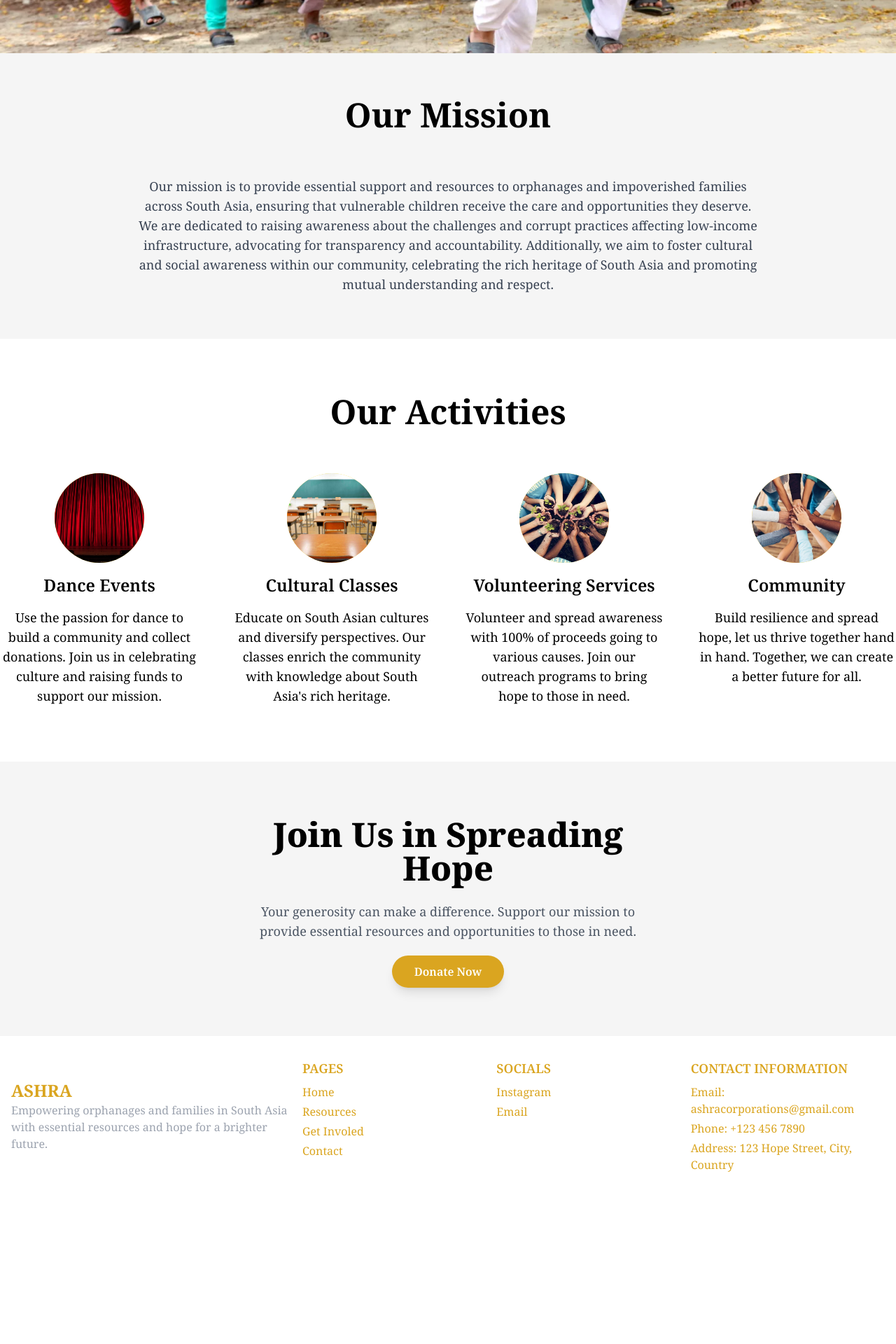
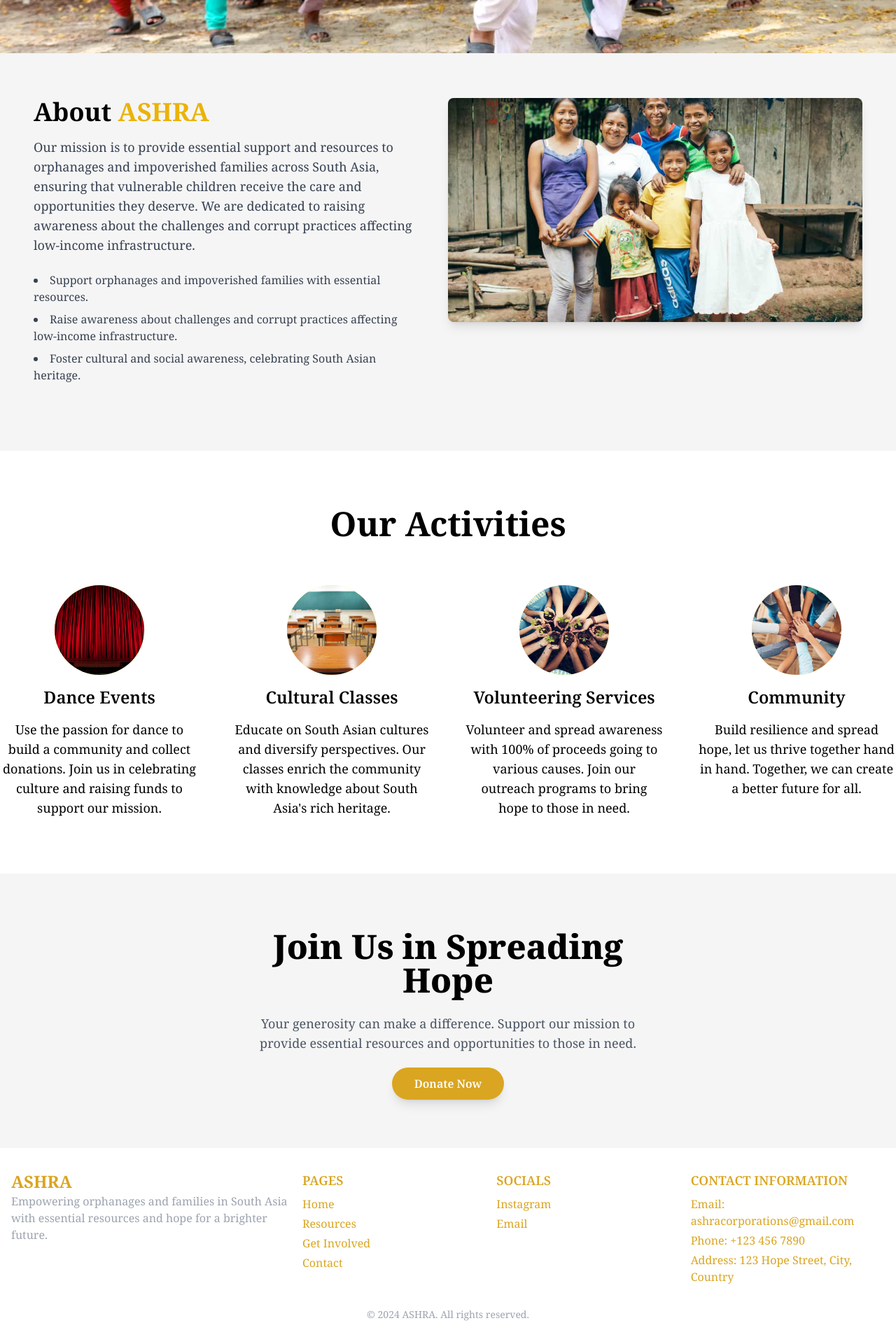
Before and after one commit to Sarvajith-Karun/ASHRA-Website, a Next.js app: page / in a window 1280 px wide. Shown: the part 588-2508 px from the top of the page at 70% size. Before the commit the page ends 2296 px from the top, so only its background shows below. Built offline with nearby package versions, Linux system fonts and the light colour scheme.

Commit message:
cleaned up website

```diff
--- a/app/layout.tsx
+++ b/app/layout.tsx
@@ -2,7 +2,7 @@ import type { Metadata } from "next";
 import { Noto_Serif } from "@next/font/google";
 import "./globals.css";
 import Navbar from "@/components/Navbar";
-import Footer from "@/components/Footer";
+import Footer from "@/components/footer/Footer";
 
 const noto_serif = Noto_Serif({ subsets: ["latin"] });
 
--- a/components/Section1.tsx
+++ b/components/Section1.tsx
@@ -12,12 +12,14 @@ const Section1: React.FC = () => {
         initial={{ opacity: 0 }}
         animate={{ opacity: 1 }}
         transition={{ duration: 1 }}
+        viewport={{ once: true, amount: 'some' }}
       >
         <motion.div
           className="text-center bg-white bg-opacity-75 p-8 rounded-lg"
           initial={{ y: -50, opacity: 0 }}
           animate={{ y: 0, opacity: 1 }}
           transition={{ duration: 0.75, ease: "easeOut" }}
+          viewport={{ once: true, amount: 'some' }}
         >
           <h1 className="text-6xl font-extrabold text-black mb-4">
             ASHRA: <span className="text-[#DAA520]">Be the Hope</span>
@@ -27,6 +29,7 @@ const Section1: React.FC = () => {
             initial={{ y: 50, opacity: 0 }}
             animate={{ y: 0, opacity: 1 }}
             transition={{ duration: 0.75, ease: "easeOut", delay: 0.2 }}
+            viewport={{ once: true, amount: 'some' }}
           >
             Welcome to ASHRA, where our mission is to provide essential support and resources to orphanages and impoverished families across South Asia.
           </motion.p>
--- a/components/Section2.tsx
+++ b/components/Section2.tsx
@@ -2,27 +2,47 @@
 
 import React from 'react';
 import { motion } from 'framer-motion';
+import Image from 'next/image';
 
 const MissionSection: React.FC = () => {
   return (
-    <section className='bg-[#F5F5F5] py-16'>
+    <section className="bg-[#F5F5F5] py-16">
+      <div className="max-w-7xl mx-auto px-6 lg:px-12 flex flex-col lg:flex-row items-center lg:items-start">
+        <div className="lg:w-1/2 lg:pr-12 mb-8 lg:mb-0 text-center lg:text-left">
           <motion.div
-        className='max-w-4xl mx-auto text-center'
             initial={{ opacity: 0, y: 50 }}
             whileInView={{ opacity: 1, y: 0 }}
             transition={{ duration: 0.8, ease: 'easeOut' }}
-        viewport={{ once: true, amount: 'all' }}
+            viewport={{ once: true, amount: 'some' }}
           >
-        <h2 className="text-5xl font-bold text-black mb-16">
-          Our Mission
+            <h2 className="text-4xl font-bold text-black mb-4">
+              About <span className="text-yellow-500">ASHRA</span>
             </h2>
-        <p className='text-lg text-gray-700'>
+            <p className="text-lg text-gray-700 mb-6">
               Our mission is to provide essential support and resources to orphanages and impoverished families across South Asia,
               ensuring that vulnerable children receive the care and opportunities they deserve. We are dedicated to raising awareness
-          about the challenges and corrupt practices affecting low-income infrastructure, advocating for transparency and accountability.
-          Additionally, we aim to foster cultural and social awareness within our community, celebrating the rich heritage of South Asia and promoting mutual understanding and respect.
+              about the challenges and corrupt practices affecting low-income infrastructure.
             </p>
+            <ul className="list-disc list-inside text-left text-gray-700 mb-8">
+              <li className="mb-2">Support orphanages and impoverished families with essential resources.</li>
+              <li className="mb-2">Raise awareness about challenges and corrupt practices affecting low-income infrastructure.</li>
+              <li className="mb-2">Foster cultural and social awareness, celebrating South Asian heritage.</li>
+            </ul>
           </motion.div>
+        </div>
+
+        <div className="lg:w-1/2 flex justify-center lg:justify-end hidden lg:block">
+          <div className="relative w-full h-64 lg:h-80">
+            <Image
+              src="/FamilyImg.jpg"
+              alt="Mission Image"
+              layout="fill"
+              objectFit="cover"
+              className="rounded-lg shadow-lg"
+            />
+          </div>
+        </div>
+      </div>
     </section>
   );
 };
--- a/components/Section3.tsx
+++ b/components/Section3.tsx
@@ -12,7 +12,7 @@ const Section3: React.FC = () => {
         initial={{ opacity: 0, y: 50 }}
         whileInView={{ opacity: 1, y: 0 }}
         transition={{ duration: 0.8, ease: 'easeOut' }}
-        viewport={{ once: true, amount: 'all' }}
+        viewport={{ once: true, amount: 'some' }}
       >
         <h2 className="text-5xl font-bold text-black mb-16">Our Activities</h2>
 
@@ -30,12 +30,14 @@ const Section3: React.FC = () => {
               initial={{ opacity: 0, scale: 0.8 }}
               animate={{ opacity: 1, scale: 1 }}
               transition={{ duration: 0.6, ease: 'easeOut' }}
+              viewport={{ once: true, amount: 'some' }}
             >
               <motion.div
                 className="w-32 h-32 mb-4 rounded-full bg-yellow-300 flex items-center justify-center"
                 initial={{ opacity: 0, rotate: 90 }}
                 animate={{ opacity: 1, rotate: 0 }}
                 transition={{ duration: 0.8, ease: 'easeOut' }}
+                viewport={{ once: true, amount: 'some' }}
               >
                 <img
                   src={activity.image}
--- a/components/Section4.tsx
+++ b/components/Section4.tsx
@@ -18,6 +18,7 @@ const Section4: React.FC = () => {
           initial={{ opacity: 0, scale: 0.8 }}
           animate={{ opacity: 1, scale: 1 }}
           transition={{ duration: 0.8, ease: 'easeOut' }}
+          viewport={{ once: true, amount: 'some' }}
         >
           Join Us in Spreading Hope
         </motion.h2>
@@ -26,6 +27,7 @@ const Section4: React.FC = () => {
           initial={{ opacity: 0, x: -50 }}
           animate={{ opacity: 1, x: 0 }}
           transition={{ duration: 0.8, ease: 'easeOut' }}
+          viewport={{ once: true, amount: 'some' }}
         >
           Your generosity can make a difference. Support our mission to provide essential resources and opportunities to those in need.
         </motion.p>
@@ -35,6 +37,7 @@ const Section4: React.FC = () => {
           initial={{ opacity: 0, scale: 0.8 }}
           animate={{ opacity: 1, scale: 1 }}
           transition={{ duration: 0.8, ease: 'easeOut' }}
+          viewport={{ once: true, amount: 'some' }}
         >
           Donate Now
         </motion.a>
--- a/components/about/AboutSection1.tsx
+++ b/components/about/AboutSection1.tsx
@@ -13,6 +13,7 @@ export function AboutSection1() {
           initial={{ opacity: 0, y: -50 }}
           whileInView={{ opacity: 1, y: 0 }}
           transition={{ duration: 0.8 }}
+          viewport={{ once: true, amount: 'some' }}
         >
           Our Story
         </motion.h2>
@@ -22,6 +23,7 @@ export function AboutSection1() {
           initial={{ opacity: 0, y: 50 }}
           whileInView={{ opacity: 1, y: 0 }}
           transition={{ duration: 0.8, delay: 0.2 }}
+          viewport={{ once: true, amount: 'some' }}
         >
           ASHRA is a female-led youth non-profit organization founded by Shriya, Anshi, and Sadhna on March 15th, 2024. What began as an idea on a living room couch has blossomed into a remarkable organization making a large impact. ASHRA merges the founders' love and passion for dance with a drive for societal change, channeling their efforts to collect donations and raise awareness for their motherland. As first-generation Americans born to Indian immigrants, our founders deeply understand the gaps within education and cultural awareness. ASHRA is dedicated to bridging these gaps together to foster a more inclusive world. Join us on this journey and be the change you wish to see in the world. BE THE HOPE!
         </motion.p>
@@ -31,6 +33,7 @@ export function AboutSection1() {
           initial={{ opacity: 0 }}
           whileInView={{ opacity: 1 }}
           transition={{ duration: 0.8, delay: 0.4 }}
+          viewport={{ once: true, amount: 'some' }}
         >
           <Carousel className="w-full">
             <CarouselContent>
@@ -43,6 +46,7 @@ export function AboutSection1() {
                       className="w-[400px] h-[400px] object-cover mx-auto"
                       whileHover={{ scale: 1.05 }}
                       transition={{ duration: 0.3 }}
+                      viewport={{ once: true, amount: 'some' }}
                     />
                   </div>
                 </CarouselItem>
--- a/components/Footer.tsx
+++ b/components/footer/Footer.tsx
@@ -4,7 +4,7 @@ const Footer = () => {
   return (
     <footer className="bg-white text-[#DAA520] py-8">
       <div className="container mx-auto px-4">
-        <div className="flex flex-wrap justify-between items-center">
+        <div className="flex flex-wrap justify-between items-start">
           <div className="w-full md:w-1/3 mb-4 md:mb-0">
             <h1 className="text-2xl font-bold">ASHRA</h1>
             <p className="text-gray-400">
@@ -13,17 +13,17 @@ const Footer = () => {
           </div>
 
           <div className="w-full md:w-2/3 flex flex-wrap justify-between">
-            <div className="w-1/3 mb-4 md:mb-0">
+            <div className="w-full sm:w-1/3 mb-4 md:mb-0">
               <h2 className="text-lg font-semibold mb-2">PAGES</h2>
               <ul className="space-y-1">
                 <li><a href="/" className="hover:text-black">Home</a></li>
                 <li><a href="/resources" className="hover:text-black">Resources</a></li>
-                <li><a href="/team" className="hover:text-black">Get Involed</a></li>
+                <li><a href="/team" className="hover:text-black">Get Involved</a></li>
                 <li><a href="/contact" className="hover:text-black">Contact</a></li>
               </ul>
             </div>
 
-            <div className="w-1/3 mb-4 md:mb-0">
+            <div className="w-full sm:w-1/3 mb-4 md:mb-0">
               <h2 className="text-lg font-semibold mb-2">SOCIALS</h2>
               <ul className="space-y-1">
                 <li><a href="https://www.instagram.com/ashra.corp/?igsh=aTNxcmg2YzA3bTVx&utm_source=qr" target="_blank" rel="noopener noreferrer" className="hover:text-black">Instagram</a></li>
@@ -31,7 +31,7 @@ const Footer = () => {
               </ul>
             </div>
 
-            <div className="w-1/3">
+            <div className="w-full sm:w-1/3">
               <h2 className="text-lg font-semibold mb-2">CONTACT INFORMATION</h2>
               <ul className="space-y-1">
                 <li>Email: <a href="mailto:ashracorporations@gmail.com" className="hover:text-black">ashracorporations@gmail.com</a></li>
@@ -42,6 +42,9 @@ const Footer = () => {
           </div>
         </div>
 
+        <div className="text-center text-gray-400 text-sm mt-8">
+          <span>© 2024 ASHRA. All rights reserved.</span>
+        </div>
       </div>
     </footer>
   );
--- a/components/getinvolved/InvolvedSection1.tsx
+++ b/components/getinvolved/InvolvedSection1.tsx
@@ -12,6 +12,7 @@ const InvolvedSection1 = () => {
         initial={{ opacity: 0, y: 50 }}
         whileInView={{ opacity: 1, y: 0 }}
         transition={{ duration: 0.8 }}
+        viewport={{ once: true, amount: 'some' }}
       >
         <h2 className="text-5xl font-bold text-black mb-16">Founders</h2>
         <div className="grid grid-cols-1 md:grid-cols-3 lg:grid-cols-3 gap-12">
@@ -22,6 +23,7 @@ const InvolvedSection1 = () => {
               initial={{ opacity: 0, scale: 0.9 }}
               whileInView={{ opacity: 1, scale: 1 }}
               transition={{ duration: 0.6, delay: index * 0.2 }}
+              viewport={{ once: true, amount: 'some' }}
             >
               <div className="w-32 h-32 mb-4 rounded-full bg-yellow-300 flex items-center justify-center">
                 <img
--- a/components/getinvolved/InvolvedSection2.tsx
+++ b/components/getinvolved/InvolvedSection2.tsx
@@ -12,6 +12,7 @@ const InvolvedSection2 = () => {
         initial={{ opacity: 0, y: 50 }}
         whileInView={{ opacity: 1, y: 0 }}
         transition={{ duration: 0.8 }}
+        viewport={{ once: true, amount: 'some' }}
       >
         <h2 className="text-4xl font-bold text-black mb-12">Get In Touch with ASHRA</h2>
         <div className="flex flex-col md:flex-row justify-center items-center space-y-8 md:space-y-0 md:space-x-16">
@@ -20,6 +21,7 @@ const InvolvedSection2 = () => {
             initial={{ opacity: 0, scale: 0.9 }}
             whileInView={{ opacity: 1, scale: 1 }}
             transition={{ duration: 0.6 }}
+            viewport={{ once: true, amount: 'some' }}
           >
             <FaInstagram className="text-[#DAA520] text-6xl mb-4" />
             <h3 className="text-2xl font-semibold text-black mb-2">Follow Us on Instagram</h3>
@@ -38,6 +40,7 @@ const InvolvedSection2 = () => {
             initial={{ opacity: 0, scale: 0.9 }}
             whileInView={{ opacity: 1, scale: 1 }}
             transition={{ duration: 0.6, delay: 0.2 }}
+            viewport={{ once: true, amount: 'some' }}
           >
             <FaEnvelope className="text-[#DAA520] text-6xl mb-4" />
             <h3 className="text-2xl font-semibold text-black mb-2">Email Us</h3>
--- a/components/getinvolved/InvolvedSection3.tsx
+++ b/components/getinvolved/InvolvedSection3.tsx
@@ -12,6 +12,7 @@ const InvolvedSection3 = () => {
         initial={{ opacity: 0, y: 50 }}
         whileInView={{ opacity: 1, y: 0 }}
         transition={{ duration: 0.8 }}
+        viewport={{ once: true, amount: 'some' }}
       >
         <h2 className="text-5xl font-bold text-black mb-16">Join Us</h2>
         <div className="grid grid-cols-1 md:grid-cols-2 gap-12">
@@ -20,6 +21,7 @@ const InvolvedSection3 = () => {
             initial={{ opacity: 0, scale: 0.9 }}
             whileInView={{ opacity: 1, scale: 1 }}
             transition={{ duration: 0.6 }}
+            viewport={{ once: true, amount: 'some' }}
           >
             <FaUsers className="text-[#DAA520] text-6xl mb-6" />
             <h3 className="text-3xl font-semibold text-black mb-4">Dance Team</h3>
@@ -33,6 +35,7 @@ const InvolvedSection3 = () => {
             initial={{ opacity: 0, scale: 0.9 }}
             whileInView={{ opacity: 1, scale: 1 }}
             transition={{ duration: 0.6, delay: 0.2 }}
+            viewport={{ once: true, amount: 'some' }}
           >
             <FaHandsHelping className="text-[#DAA520] text-6xl mb-6" />
             <h3 className="text-3xl font-semibold text-black mb-4">Volunteer Team</h3>
@@ -47,6 +50,7 @@ const InvolvedSection3 = () => {
           initial={{ opacity: 0, y: 50 }}
           whileInView={{ opacity: 1, y: 0 }}
           transition={{ duration: 0.8 }}
+          viewport={{ once: true, amount: 'some' }}
         >
           <h3 className="text-3xl font-semibold text-black mb-4">Interested in Joining?</h3>
           <p className="text-lg text-black mb-6">
--- a/data.ts
+++ b/data.ts
@@ -64,3 +64,42 @@ export const founders: Founder[] = [
     image: "DefaultPfp.png",
   },
 ];
+
+export interface FooterLink {
+  name: string;
+  link: string;
+}
+
+export const pages: FooterLink[] = [
+  {
+    name: "Home",
+    link: "#"
+  },
+  {
+    name: "About",
+    link: "#"
+  },
+  {
+    name: "Get Involved",
+    link: "#"
+  },
+  {
+    name: "Updates",
+    link: "#"
+  },
+]
+
+export const legal: FooterLink[] = [
+  {
+    name: "Terms of use",
+    link: "#"
+  },
+  {
+    name: "Privacy Policy",
+    link: "#"
+  },
+  {
+    name: "Cookie Policy",
+    link: "#"
+  },
+]
```
Also changed, not shown: components/updates/UpdatesSection1.tsx (+18 -7 lines), public/FamilyImg.jpg (added). Lines whose indentation alone changed are shown as unchanged.
